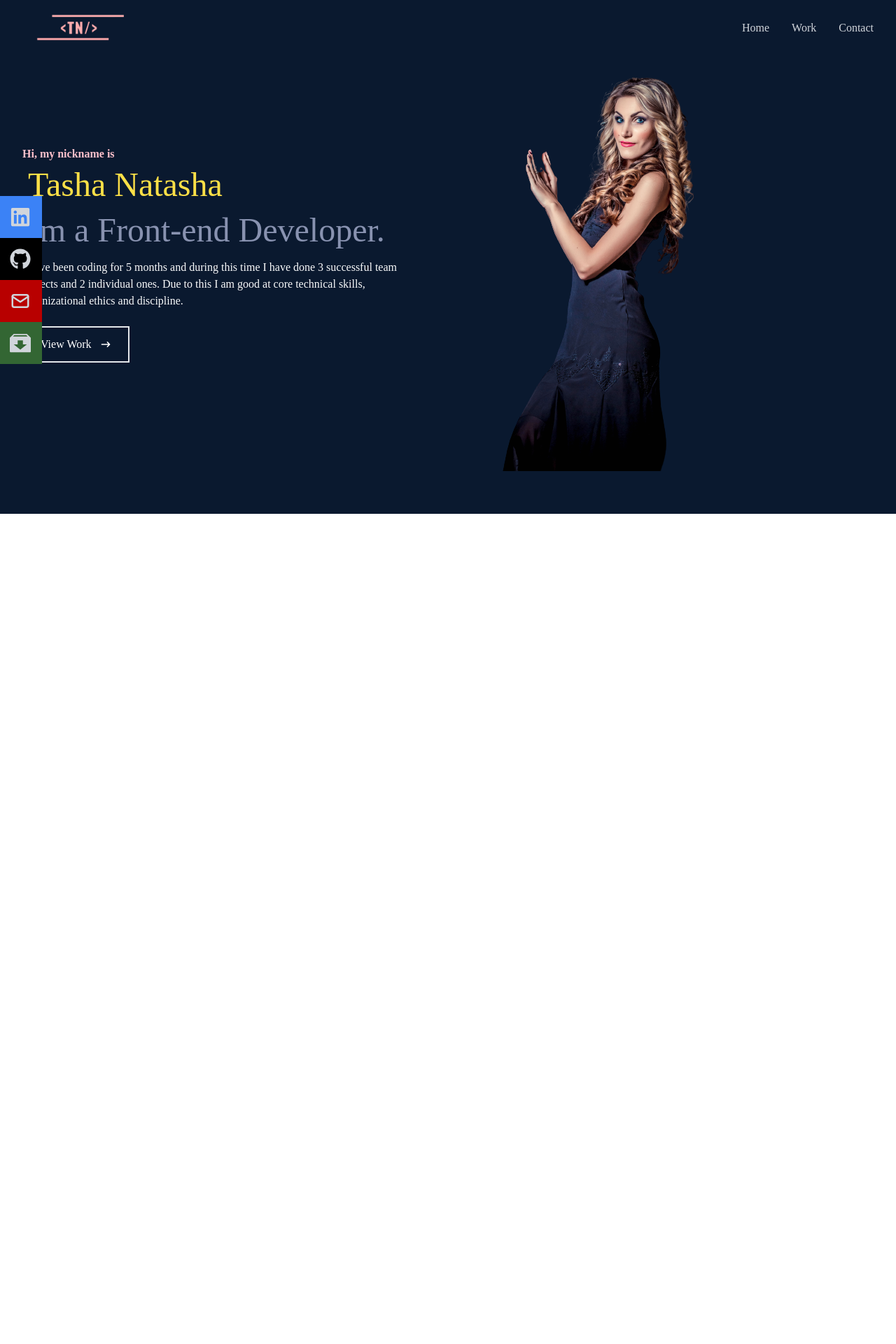
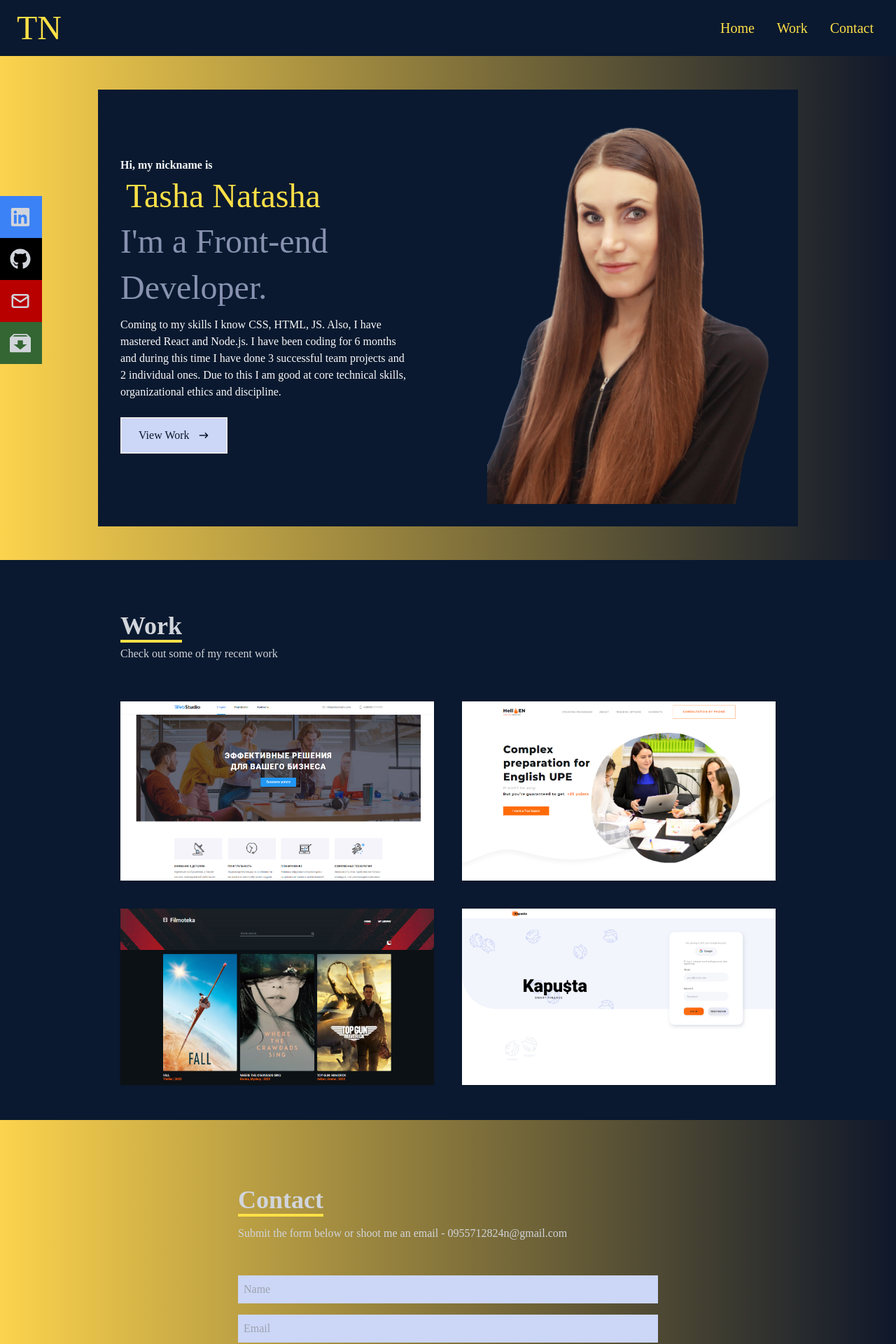
Before and after one commit to Tasha1003Natasha/Portfolio-Website, a React (Create React App) app: page / in a window 1280 px wide. Shown: the top 1920 px of the page at 70% size. Before the commit the page ends 800 px from the top, so only its background shows below. Built offline with nearby package versions, Linux system fonts and the light colour scheme.

Commit message:
Без мобільної версії

```diff
--- a/src/components/Contact/Contact.jsx
+++ b/src/components/Contact/Contact.jsx
@@ -4,7 +4,7 @@ const Contact = () => {
   return (
     <div
       name="contact"
-      className="w-full h-screen bg-[#0a192f] flex justify-center items-center p-4"
+      className="w-full h-screen bg-gradient-to-l from-slate-900 to-amber-300  hover:bg-gradient-to-r flex justify-center items-center p-4"
     >
       <form
         method="POST"
@@ -12,7 +12,7 @@ const Contact = () => {
         className="flex flex-col max-w-[600px] w-full"
       >
         <div className="pb-8">
-          <p className="text-4xl font-bold inline border-b-4 border-pink-600 text-gray-300">
+          <p className="text-4xl font-bold inline border-b-4 border-yellow-300 text-gray-300">
             Contact
           </p>
           <p className="text-gray-300 py-4 cursor-pointer">
@@ -37,7 +37,7 @@ const Contact = () => {
           rows="10"
           placeholder="Message"
         ></textarea>
-        <button className="text-white border-2 hover:bg-pink-600 hover:border-pink-600 px-4 py-3 my-8 mx-auto flex items-center">
+        <button className="text-[#0a192f] bg-[#ccd6f6] border-2 hover:bg-yellow-300 hover:border-yellow-300 px-4 py-3 my-8 mx-auto flex items-center">
           Let's Collaborate
         </button>
       </form>
--- a/src/components/Home/Home.jsx
+++ b/src/components/Home/Home.jsx
@@ -1,49 +1,20 @@
+import Work from 'components/Work/Work';
+import Contact from 'components/Contact/Contact';
 import React from 'react';
 import { HiArrowNarrowRight } from 'react-icons/hi';
-import Me from '../../assets/me.png';
-
-// const Home = () => {
-//   return (
-//     <div name="home" className="w-full h-screen bg-[#0a192f]">
-//       {/* Container */}
-//       <div className="max-w-[800px] mx-auto px-8  flex flex-col justify-center h-full">
-//         <p className="text-[#ffc0cb]  font-bold">Hi, my nickname is</p>
-//         <h1 className="text-4xl sm:text-7xl font-bold text-[#ccd6f6]">
-//           Tasha Natasha
-//         </h1>
-//         <h2 className="text-4xl sm:text-7xl font-bold text-[#8892b0]">
-//           I'm a Front-end Developer.
-//         </h2>
-//         <p className="text-[#8892b0] py-4 max-w-[700px]">
-//           I have been coding for 5 months and during this time I have done 3
-//           successful team projects and 2 individual ones. Due to this I am good
-//           at core technical skills, organizational ethics and discipline.
-//         </p>
-
-//         <div>
-//           <button className="text-white group border-2 px-6 py-3 my-2 flex items-center hover:bg-pink-600 hover:border-pink-600">
-//             View Work
-//             <span className="group-hover:rotate-90 duration-300">
-//               <HiArrowNarrowRight className="ml-3" />
-//             </span>
-//           </button>
-//         </div>
-//       </div>
-//     </div>
-//   );
-// };
-
-// export default Home;
+import Me from '../../assets/me4.png';
 
 /////////////////////////////////////////////////////////////////
 
 const Home = () => {
   return (
-    <section>
-      <div className="bg-[#0a192f] text-[#8892b0]  py-20">
-        <div className="container mx-auto flex flex-col md:flex-row items-center my-12 md:my-24">
-          <div className="max-w-[1000px] flex flex-col lg:w-1/2 justify-center items-start p-8">
-            <p className="text-[#ffc0cb]  font-bold">Hi, my nickname is</p>
+    <>
+      <div className="w-full h-full py-12  bg-gradient-to-l from-slate-900 to-amber-300  hover:bg-gradient-to-r">
+        <div className="max-w-[1000px] mx-auto bg-[#0a192f] text-[#8892b0]">
+          {/* <div className="flex flex-col md:flex-row items-center md:my-24"> */}
+          <div className="flex flex-col md:flex-row items-center">
+            <div className=" flex flex-col lg:w-1/2 justify-center items-start p-8">
+              <p className=" text-gray-50 font-bold">Hi, my nickname is</p>
               <h1 className="text-3xl md:text-5xl p-2 text-yellow-300 tracking-loose">
                 Tasha Natasha
               </h1>
@@ -51,13 +22,14 @@ const Home = () => {
                 I'm a Front-end Developer.
               </h2>
               <p className="text-sm md:text-base text-gray-50 mb-4">
-              I have been coding for 5 months and during this time I have done 3
-              successful team projects and 2 individual ones. Due to this I am
-              good at core technical skills, organizational ethics and
-              discipline.
+                Coming to my skills I know CSS, HTML, JS. Also, I have mastered
+                React and Node.js. I have been coding for 6 months and during
+                this time I have done 3 successful team projects and 2
+                individual ones. Due to this I am good at core technical skills,
+                organizational ethics and discipline.
               </p>
               <div>
-              <button className="text-white group border-2 px-6 py-3 my-2 flex items-center hover:bg-pink-600 hover:border-pink-600">
+                <button className="text-[#0a192f] bg-[#ccd6f6]  group border-2 px-6 py-3 my-2 flex items-center hover:bg-yellow-300 hover:border-yellow-300">
                   View Work
                   <span className="group-hover:rotate-90 duration-300">
                     <HiArrowNarrowRight className="ml-3" />
@@ -67,7 +39,7 @@ const Home = () => {
             </div>
 
             <div className="p-8 mt-12 mb-6 md:mb-0 md:mt-0 ml-0 md:ml-12 lg:w-1/2  justify-center">
-            <div class="h-48 flex flex-wrap content-center">
+              <div className="h-full flex flex-wrap content-center">
                 <div>
                   <img
                     className="inline-block mt-24 md:mt-0 p-8 md:p-0"
@@ -79,8 +51,14 @@ const Home = () => {
             </div>
           </div>
         </div>
-    </section>
+      </div>
+
+      <Work />
+      <Contact />
+    </>
   );
 };
 
 export default Home;
+
+/////////////////////////
--- a/src/components/Navbar/Navbar.jsx
+++ b/src/components/Navbar/Navbar.jsx
@@ -12,10 +12,10 @@ const Navbar = () => {
   const handleClick = () => setNav(!nav);
 
   return (
-    <div className="fixed w-full h-[80px] flex justify-between items-center px-4 bg-[#0a192f] text-gray-300">
+    <div className="w-full h-[80px] flex justify-between items-center px-4 bg-[#0a192f] text-xl text-yellow-300">
       <div>
-        {/* <h1 className="text-pink-600">TN</h1> */}
-        <img src={Logo} alt="logo" style={{ width: '200px' }} />
+        <h1 className="text-2xl md:text-5xl p-2 text-yellow-300">TN</h1>
+        {/* <img src={Logo} alt="logo" style={{ width: '200px' }} /> */}
       </div>
 
       {/* menu */}
--- a/src/components/Work/Work.jsx
+++ b/src/components/Work/Work.jsx
@@ -9,7 +9,7 @@ const Work = () => {
     <div name="work" className="w-full md:h-screen text-gray-300 bg-[#0a192f]">
       <div className="max-w-[1000px] mx-auto p-8 flex flex-col justify-center w-full h-screen">
         <div className="pt-6">
-          <p className="text-4xl font-bold inline border-b-4 text-gray-300 border-pink-600">
+          <p className="text-4xl font-bold inline border-b-4 text-gray-300 border-yellow-300">
             Work
           </p>
           <p className="py-2"> Check out some of my recent work</p>
```
Also changed, not shown: src/assets/me3.png (added), src/assets/me4.png (added). Lines whose indentation alone changed are shown as unchanged.
